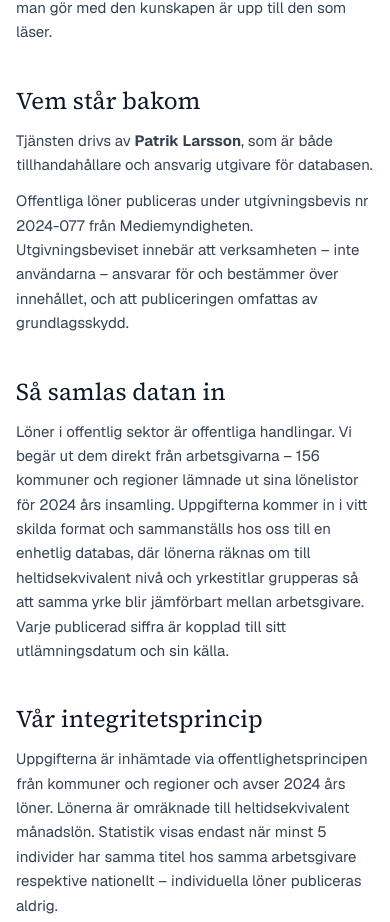
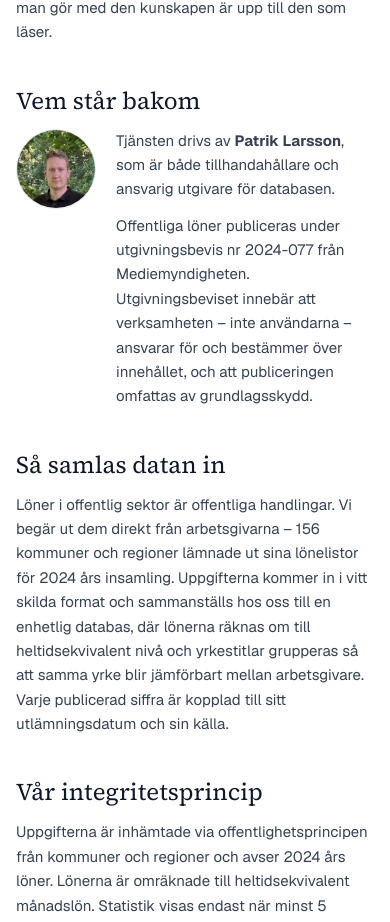
Before and after one commit to Patrikoffio/Offentligaloner, a Next.js app in the folder web/: page /om-tjansten in a window 390 px wide. Shown: the part 1253-2175 px from the top of the page. Built offline with nearby package versions, Linux system fonts and the light colour scheme; no server answers.

Commit message:
Visa porträtt även på mobil
Co-Authored-By: Claude Opus 4.8 (1M context) <noreply@anthropic.com>
Claude-Session: https://claude.ai/code/session_01DqseLnzCdS5AXnXTQYoxXs

```diff
--- a/web/app/om-tjansten/page.tsx
+++ b/web/app/om-tjansten/page.tsx
@@ -88,7 +88,7 @@ export default function OmTjansten() {
             alt="Patrik Larsson, ansvarig utgivare"
             width={96}
             height={96}
-            className="hidden sm:block shrink-0 h-24 w-24 rounded-full object-cover border border-gray-200"
+            className="block shrink-0 h-20 w-20 sm:h-24 sm:w-24 rounded-full object-cover border border-gray-200"
           />
           <div className="space-y-3">
             <p>
```
